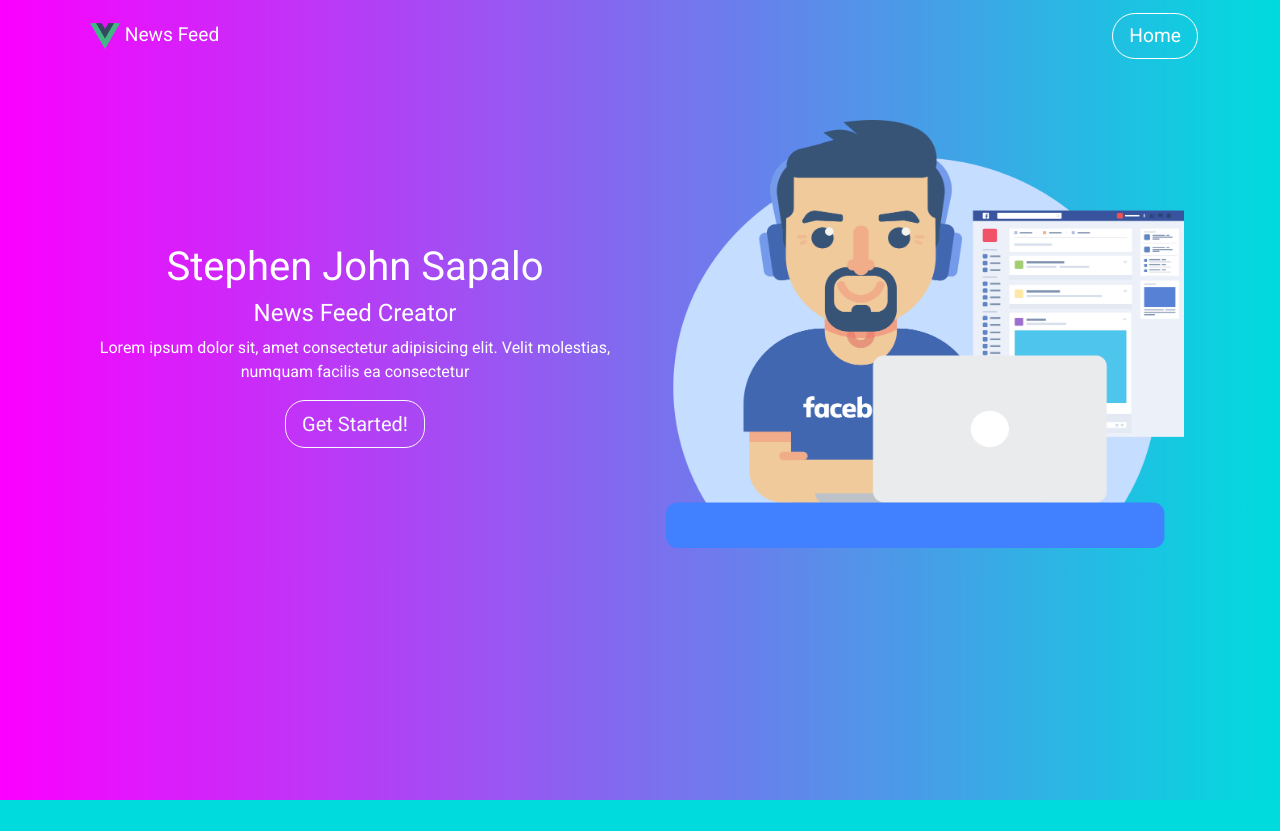
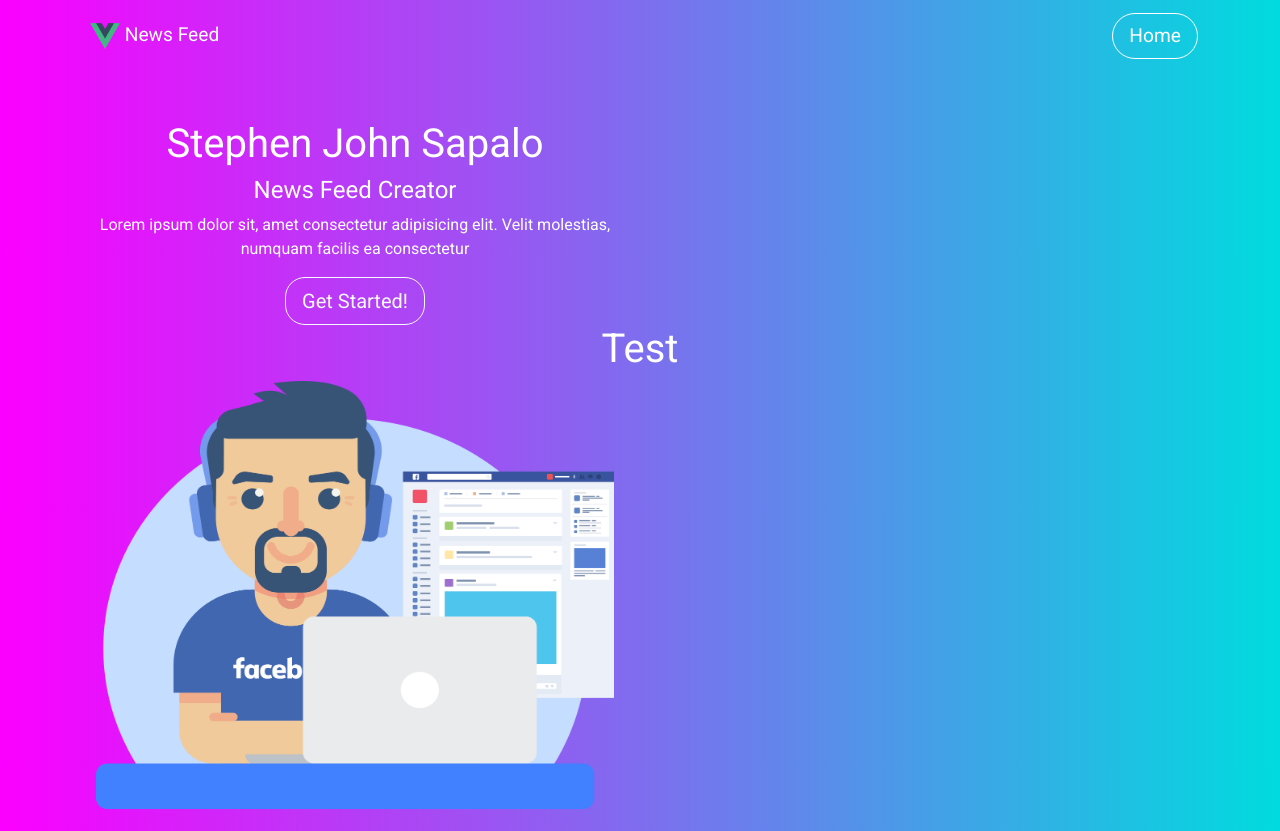
Before and after one commit to sapalosj/news-feed, a Vue app: page / in a window 1280 px wide. Before the commit the page ends 800 px from the top, so only its background shows below. Built offline with nearby package versions, Linux system fonts and the light colour scheme; what vue-sweetalert2 would draw is missing.

Commit message:
feat: for demo only

```diff
--- a/src/core/enums/error-code.enum.ts
+++ b/src/core/enums/error-code.enum.ts
@@ -3,7 +3,8 @@ enum ErrorCode {
     FORBIDDEN = 403,
     NOT_FOUND = 404,
     CONFLICT = 409,
-    INTERNAL_SERVER_ERROR = 500
+    INTERNAL_SERVER_ERROR = 500,
+    TEST = 200
 }
 
 export default ErrorCode;
--- a/src/views/Home.vue
+++ b/src/views/Home.vue
@@ -7,6 +7,7 @@
           <p>Lorem ipsum dolor sit, amet consectetur adipisicing elit. Velit molestias, numquam facilis ea consectetur</p>
           <button class="btn btn-outline-light btn-lg" @click="redirect">Get Started!</button>
         </div>
+        <h1>Test</h1>
       <div class="col-sm-6">
         <img src="../assets/socmed.png" alt="Mark Zuckerberg?">
       </div>
```
